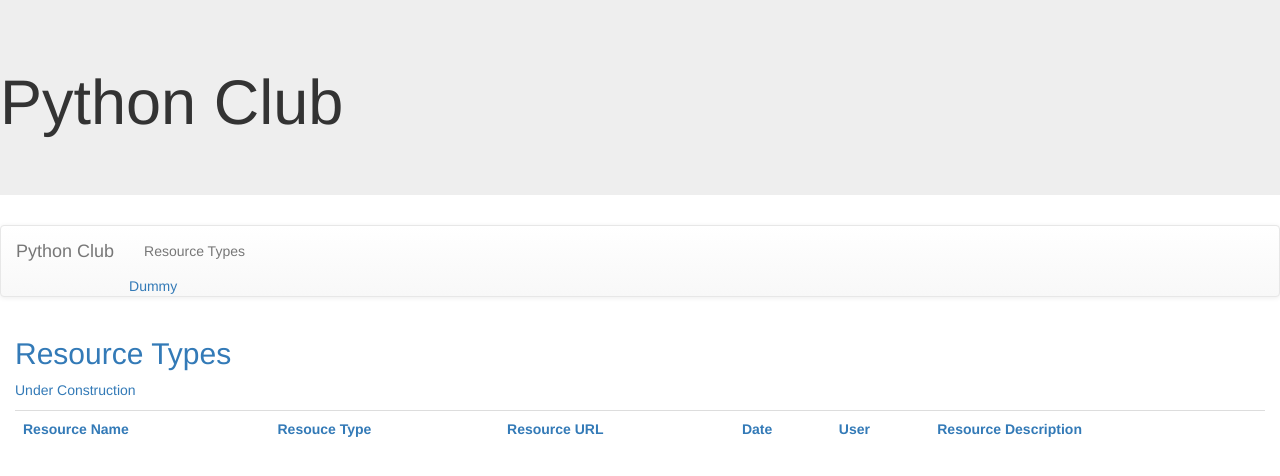
After one commit to sunshinejen/itc-172, a Django app: template club/templates/club/types.html in a window 1280 px wide. The commit adds this page. Shown: the top 476 px of the page. Run offline with Django 3.2, Linux system fonts and the light colour scheme; the template is opened without the code that fills it, so the values that code supplies are empty; some libraries are stand-ins or nearby versions.

Commit message:
assignment 5 uploads
changes to urls, views, base.html and adds types.html

```diff
--- a/club/templates/base.html
+++ b/club/templates/base.html
@@ -18,7 +18,7 @@
                 <a class="navbar-brand" href="{% url 'index' %}">Python Club</a>
             </div>
             <ul class="nav navbar-nav">
-                <li>Dummy</li>
+                <li><a href="{% url 'resourcetype' %}">Resource Types</li>
                 <li>Dummy</li>
             </ul>
         </div>
--- /dev/null
+++ b/club/templates/club/types.html
@@ -0,0 +1,31 @@
+{% extends 'base.html' %}
+{% block content %}
+
+
+<h2>Resource Types</h2>
+<p>Under Construction</p>
+<table class='table'>
+    <tr>
+        <th>Resource Name</th>
+        <th>Resouce Type</th>
+        <th>Resource URL</th>
+        <th>Date</th>
+        <th>User</th>
+        <th>Resource Description</th>
+
+    </tr>
+    {% for item in resource_list %}
+    <tr>
+            <th>{{ item.resourcename }}</th>
+            <th>{{item.resourcetype}}</th>
+            <th>{{item.resourceURL}}</th>
+            <th>{{item.dateentered}}</th>
+            <th>{{item.userid}}</th>
+            <th>{{item.resourcedescription}}</th>
+    </tr>
+    {% endfor %}
+
+
+</table>
+
+{% endblock %}
--- a/club/urls.py
+++ b/club/urls.py
@@ -3,4 +3,5 @@ from . import views
 
 urlpatterns=[
     path('', views.index, name='index'),
+    path('resourcetype/', views.resourcetype, name='resourcetype')
 ]
--- a/club/views.py
+++ b/club/views.py
@@ -1,5 +1,9 @@
 from django.shortcuts import render
-
+from .models import Resource
 # Create your views here.
 def index (request):
     return render(request, 'club/index.html')
+
+def resourcetype (request):
+    resource_list= Resource.objects.all()
+    return render(request, 'club/types.html', {'resource_list': resource_list})
```
